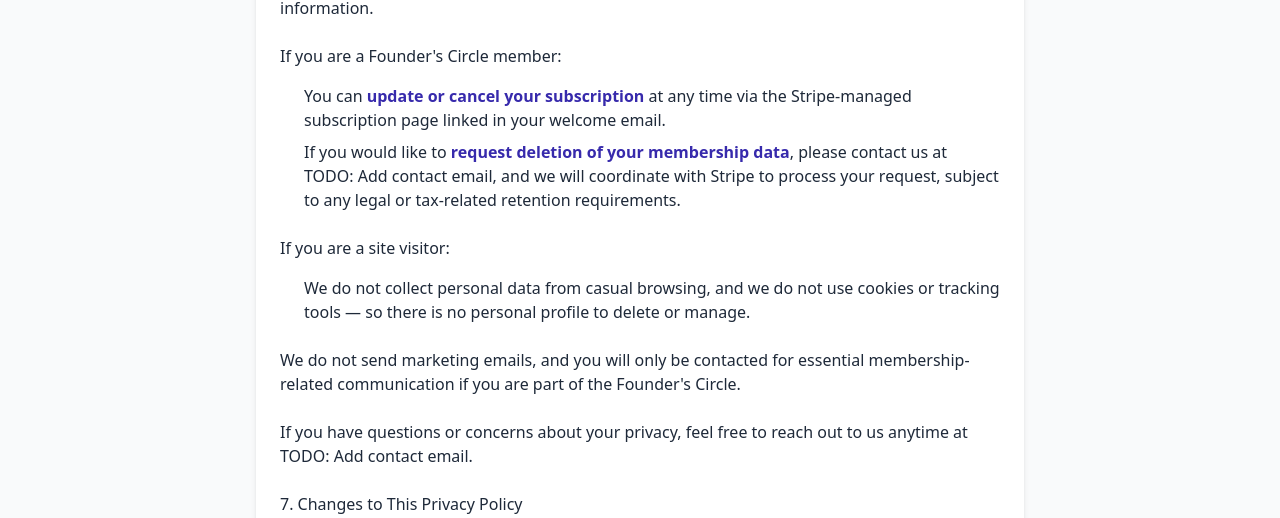
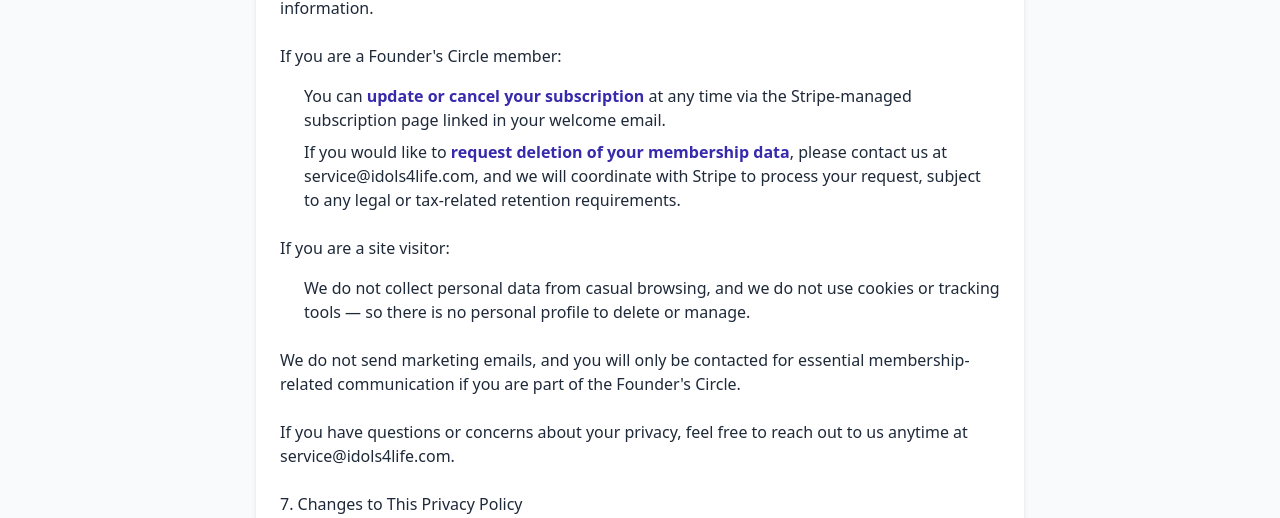
Before and after one commit to campanell/idols, a React (Vite) app: page /privacy-policy in a window 1280 px wide. Shown: the part 2978-3496 px from the top of the page. Built offline with nearby package versions, Linux system fonts and the light colour scheme.

Commit message:
Updates to legal pages

```diff
--- a/src/pages/PrivacyPolicy.jsx
+++ b/src/pages/PrivacyPolicy.jsx
@@ -16,7 +16,7 @@ export default function PrivacyPolicy() {
               li: ({node, ...props}) => <li className="mb-1" {...props} />,
             }}
           >
-            {privacyPolicyText.replace(/\[insert contact email\]/g, 'TODO: Add contact email')}
+            {privacyPolicyText}
           </ReactMarkdown>
         </div>
       </article>
--- a/src/pages/TermsOfService.jsx
+++ b/src/pages/TermsOfService.jsx
@@ -16,7 +16,7 @@ export default function TermsOfService() {
               li: ({node, ...props}) => <li className="mb-1" {...props} />,
             }}
           >
-            {termsText.replace(/\[insert contact email\]/g, 'TODO: Add contact email')}
+            {termsText}
           </ReactMarkdown>
         </div>
       </article>
```
Also changed, not shown: i4l_privacy_policy.txt, i4l_terms_of_service_complete.txt.
